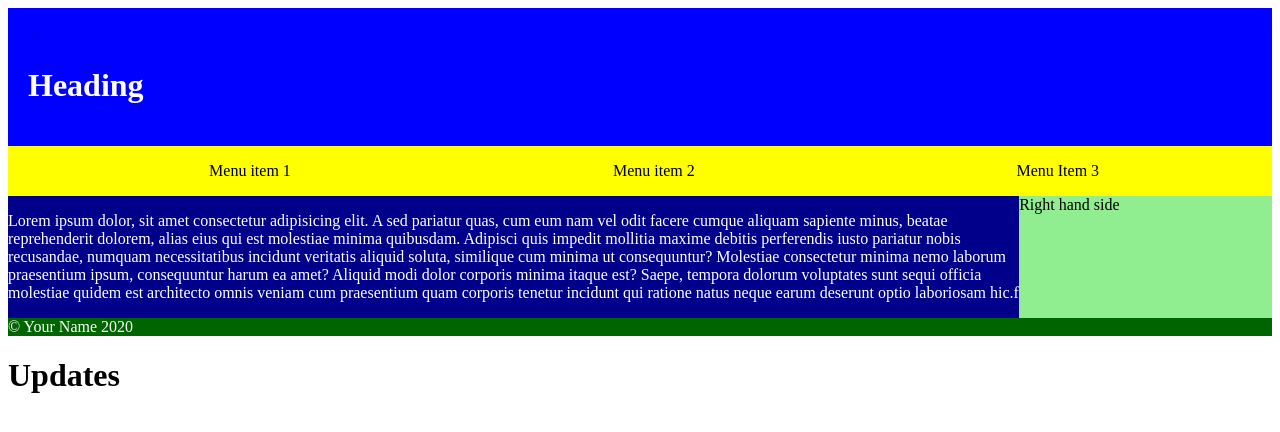
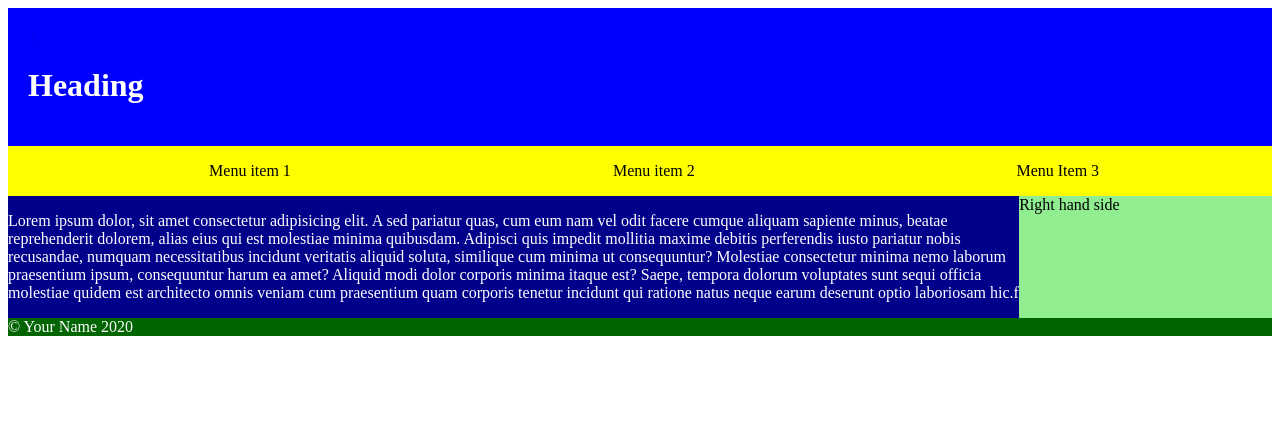
Before and after one commit to Ziccmann/ex5, a plain HTML site: page index.html in a window 1280 px wide. Drawn offline with Linux system fonts and the light colour scheme.

Commit message:
remove update

```diff
--- a/index.html
+++ b/index.html
@@ -12,7 +12,6 @@
 </head>
 
 <body id="clicked">
-    <h1>Updates</h1>
 
     <header>
         <a href="#clicked" class="on shownav"></a>
```
